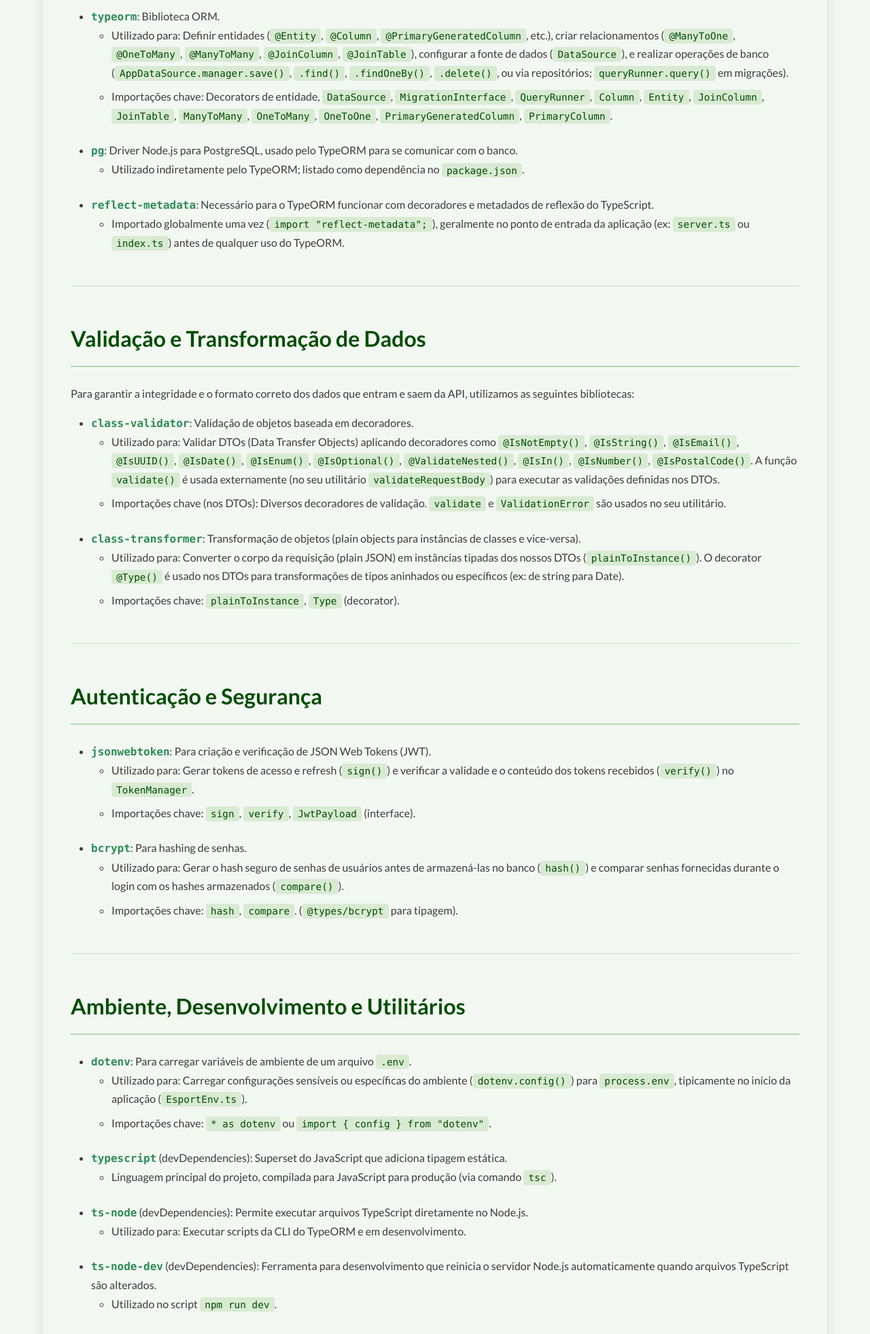
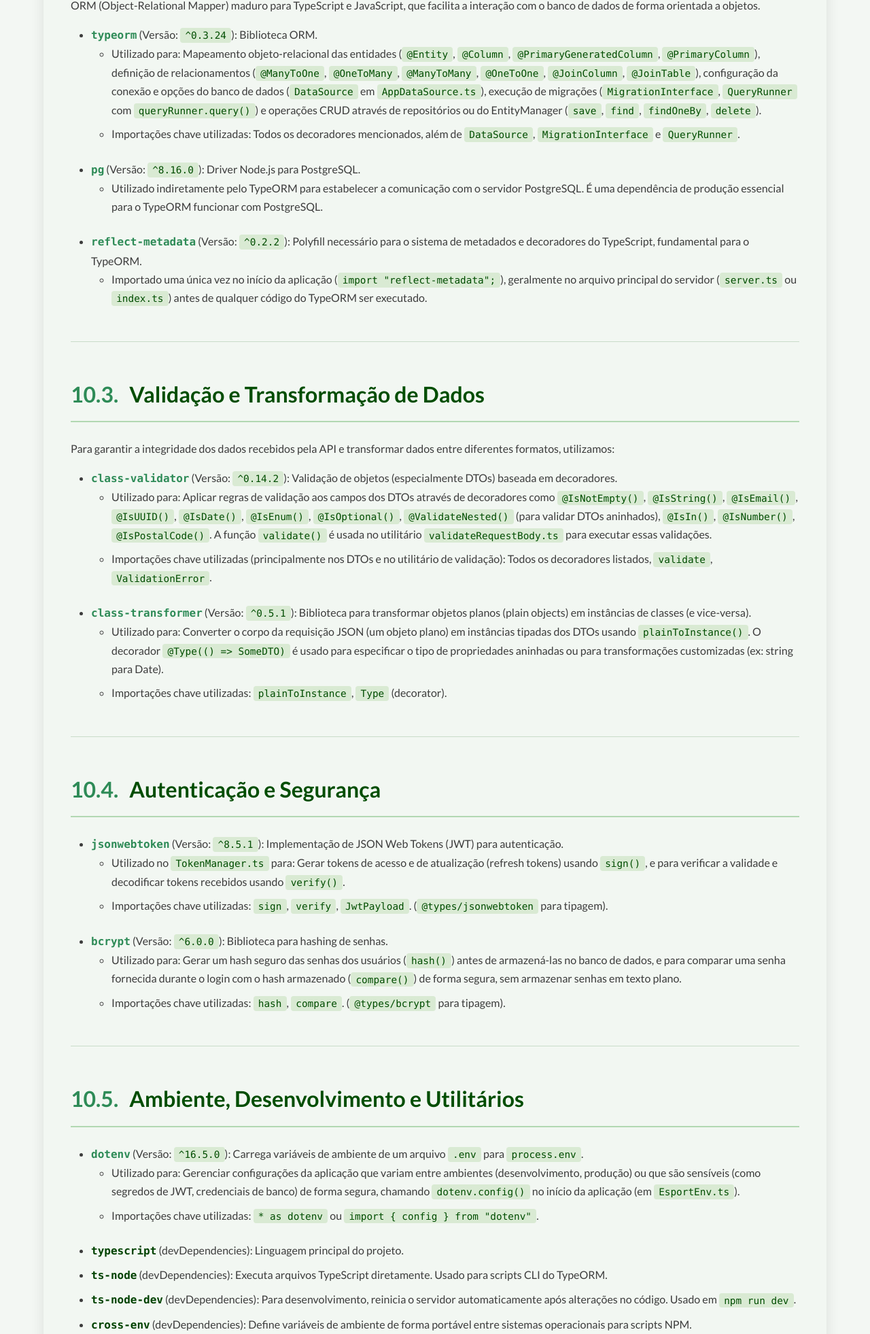
Before and after one commit to vyctor-carvalho/Trace_Point, a plain HTML site: page docs/dependencias_tecnologias.html in a window 1280 px wide. Shown: the part 838-2800 px from the top of the page at 68% size. Drawn offline with Linux system fonts and the light colour scheme.

Commit message:
Enumerando de forma corretas as pages

```diff
--- a/docs/dependencias_tecnologias.html
+++ b/docs/dependencias_tecnologias.html
@@ -3,7 +3,7 @@
 <head>
     <meta charset="UTF-8">
     <meta name="viewport" content="width=device-width, initial-scale=1.0">
-    <title>Dependências e Tecnologias Detalhadas - Trace Point API</title>
+    <title>Dependências Detalhadas - Trace Point API</title>
     <link rel="stylesheet" href="style.css">
 </head>
 <body>
@@ -32,18 +32,18 @@
 
     <div class="container">
         <header class="page-header">
-            <h1 class="project-title">Dependências e Tecnologias Detalhadas</h1>
-            <p class="project-subtitle">Uma visão sobre as principais bibliotecas e ferramentas que compõem o backend da API Trace Point e como foram utilizadas.</p>
+            <h1 class="project-title"><span class="section-number">10.</span> Dependências e Tecnologias Detalhadas</h1>
+            <p class="project-subtitle">Uma visão aprofundada sobre as principais bibliotecas, ferramentas e suas utilizações específicas no backend da API Trace Point.</p>
         </header>
 
         <section id="nodejs-express">
-            <h2>Node.js e Express.js</h2>
+            <h2><span class="section-number">10.1.</span> Node.js e Express.js</h2>
             <p>O <a href="https://nodejs.org/" target="_blank" rel="noopener noreferrer">Node.js</a> é o ambiente de execução JavaScript no servidor, permitindo a construção de aplicações backend eficientes. O <a href="https://expressjs.com/pt-br/" target="_blank" rel="noopener noreferrer">Express.js</a> é um framework minimalista e flexível para Node.js, usado para construir a estrutura da nossa API RESTful.</p>
             <ul>
-                <li><strong><a href="https://expressjs.com/pt-br/" target="_blank" rel="noopener noreferrer"><code>express</code></a></strong>: Framework principal para roteamento e middlewares.
+                <li><strong><a href="https://expressjs.com/pt-br/" target="_blank" rel="noopener noreferrer"><code>express</code></a></strong> (Versão: <code>^5.1.0</code>): Framework principal para roteamento e middlewares.
                     <ul>
-                        <li>Utilizado para: Criar a instância do servidor (<code>express()</code>), definir rotas (<code>server.get()</code>, <code>server.post()</code>, etc.), aplicar middlewares globais (<code>server.use(express.json())</code>) e middlewares de rota.</li>
-                        <li>Importações chave: <code>Request</code>, <code>Response</code>, <code>NextFunction</code>, <code>Router</code> de <code>express</code>.</li>
+                        <li>Utilizado para: Instanciar o servidor (<code>express()</code>), definir rotas HTTP (<code>server.get()</code>, <code>server.post()</code>, <code>server.put()</code>, <code>server.delete()</code>), organizar rotas com <code>Router</code>, aplicar middlewares globais como <code>express.json()</code> para parsing do corpo de requisições JSON, e para servir arquivos estáticos (<code>express.static()</code>).</li>
+                        <li>Importações chave utilizadas: <code>Request</code>, <code>Response</code>, <code>NextFunction</code>, <code>Router</code>, e a instância principal <code>express</code>.</li>
                     </ul>
                 </li>
             </ul>
@@ -52,23 +52,23 @@
         <hr class="section-divider">
 
         <section id="typeorm-postgresql">
-            <h2>TypeORM e PostgreSQL</h2>
-            <p>O <a href="https://www.postgresql.org/docs/" target="_blank" rel="noopener noreferrer">PostgreSQL</a> é o sistema de gerenciamento de banco de dados relacional escolhido. O <a href="https://typeorm.io/" target="_blank" rel="noopener noreferrer">TypeORM</a> é um ORM (Object-Relational Mapper) que facilita a interação com o banco de dados de forma orientada a objetos em TypeScript.</p>
+            <h2><span class="section-number">10.2.</span> TypeORM e PostgreSQL</h2>
+            <p>O <a href="https://www.postgresql.org/docs/" target="_blank" rel="noopener noreferrer">PostgreSQL</a> é o sistema de gerenciamento de banco de dados relacional escolhido pela sua robustez e funcionalidades avançadas. O <a href="https://typeorm.io/" target="_blank" rel="noopener noreferrer">TypeORM</a> é um ORM (Object-Relational Mapper) maduro para TypeScript e JavaScript, que facilita a interação com o banco de dados de forma orientada a objetos.</p>
             <ul>
-                <li><strong><a href="https://typeorm.io/" target="_blank" rel="noopener noreferrer"><code>typeorm</code></a></strong>: Biblioteca ORM.
+                <li><strong><a href="https://typeorm.io/" target="_blank" rel="noopener noreferrer"><code>typeorm</code></a></strong> (Versão: <code>^0.3.24</code>): Biblioteca ORM.
                     <ul>
-                        <li>Utilizado para: Definir entidades (<code>@Entity</code>, <code>@Column</code>, <code>@PrimaryGeneratedColumn</code>, etc.), criar relacionamentos (<code>@ManyToOne</code>, <code>@OneToMany</code>, <code>@ManyToMany</code>, <code>@JoinColumn</code>, <code>@JoinTable</code>), configurar a fonte de dados (<code>DataSource</code>), e realizar operações de banco (<code>AppDataSource.manager.save()</code>, <code>.find()</code>, <code>.findOneBy()</code>, <code>.delete()</code>, ou via repositórios; <code>queryRunner.query()</code> em migrações).</li>
-                        <li>Importações chave: Decorators de entidade, <code>DataSource</code>, <code>MigrationInterface</code>, <code>QueryRunner</code>, <code>Column</code>, <code>Entity</code>, <code>JoinColumn</code>, <code>JoinTable</code>, <code>ManyToMany</code>, <code>OneToMany</code>, <code>OneToOne</code>, <code>PrimaryGeneratedColumn</code>, <code>PrimaryColumn</code>.</li>
+                        <li>Utilizado para: Mapeamento objeto-relacional das entidades (<code>@Entity</code>, <code>@Column</code>, <code>@PrimaryGeneratedColumn</code>, <code>@PrimaryColumn</code>), definição de relacionamentos (<code>@ManyToOne</code>, <code>@OneToMany</code>, <code>@ManyToMany</code>, <code>@OneToOne</code>, <code>@JoinColumn</code>, <code>@JoinTable</code>), configuração da conexão e opções do banco de dados (<code>DataSource</code> em <code>AppDataSource.ts</code>), execução de migrações (<code>MigrationInterface</code>, <code>QueryRunner</code> com <code>queryRunner.query()</code>) e operações CRUD através de repositórios ou do EntityManager (<code>save</code>, <code>find</code>, <code>findOneBy</code>, <code>delete</code>).</li>
+                        <li>Importações chave utilizadas: Todos os decoradores mencionados, além de <code>DataSource</code>, <code>MigrationInterface</code> e <code>QueryRunner</code>.</li>
                     </ul>
                 </li>
-                <li><strong><a href="https://node-postgres.com/" target="_blank" rel="noopener noreferrer"><code>pg</code></a></strong>: Driver Node.js para PostgreSQL, usado pelo TypeORM para se comunicar com o banco.
+                <li><strong><a href="https://node-postgres.com/" target="_blank" rel="noopener noreferrer"><code>pg</code></a></strong> (Versão: <code>^8.16.0</code>): Driver Node.js para PostgreSQL.
                     <ul>
-                        <li>Utilizado indiretamente pelo TypeORM; listado como dependência no <code>package.json</code>.</li>
+                        <li>Utilizado indiretamente pelo TypeORM para estabelecer a comunicação com o servidor PostgreSQL. É uma dependência de produção essencial para o TypeORM funcionar com PostgreSQL.</li>
                     </ul>
                 </li>
-                <li><strong><a href="https://www.npmjs.com/package/reflect-metadata" target="_blank" rel="noopener noreferrer"><code>reflect-metadata</code></a></strong>: Necessário para o TypeORM funcionar com decoradores e metadados de reflexão do TypeScript.
+                <li><strong><a href="https://www.npmjs.com/package/reflect-metadata" target="_blank" rel="noopener noreferrer"><code>reflect-metadata</code></a></strong> (Versão: <code>^0.2.2</code>): Polyfill necessário para o sistema de metadados e decoradores do TypeScript, fundamental para o TypeORM.
                     <ul>
-                        <li>Importado globalmente uma vez (<code>import "reflect-metadata";</code>), geralmente no ponto de entrada da aplicação (ex: <code>server.ts</code> ou <code>index.ts</code>) antes de qualquer uso do TypeORM.</li>
+                        <li>Importado uma única vez no início da aplicação (<code>import "reflect-metadata";</code>), geralmente no arquivo principal do servidor (<code>server.ts</code> ou <code>index.ts</code>) antes de qualquer código do TypeORM ser executado.</li>
                     </ul>
                 </li>
             </ul>
@@ -77,19 +77,19 @@
         <hr class="section-divider">
 
         <section id="validacao-transformacao">
-            <h2>Validação e Transformação de Dados</h2>
-            <p>Para garantir a integridade e o formato correto dos dados que entram e saem da API, utilizamos as seguintes bibliotecas:</p>
+            <h2><span class="section-number">10.3.</span> Validação e Transformação de Dados</h2>
+            <p>Para garantir a integridade dos dados recebidos pela API e transformar dados entre diferentes formatos, utilizamos:</p>
             <ul>
-                <li><strong><a href="https://github.com/typestack/class-validator" target="_blank" rel="noopener noreferrer"><code>class-validator</code></a></strong>: Validação de objetos baseada em decoradores.
+                <li><strong><a href="https://github.com/typestack/class-validator" target="_blank" rel="noopener noreferrer"><code>class-validator</code></a></strong> (Versão: <code>^0.14.2</code>): Validação de objetos (especialmente DTOs) baseada em decoradores.
                     <ul>
-                        <li>Utilizado para: Validar DTOs (Data Transfer Objects) aplicando decoradores como <code>@IsNotEmpty()</code>, <code>@IsString()</code>, <code>@IsEmail()</code>, <code>@IsUUID()</code>, <code>@IsDate()</code>, <code>@IsEnum()</code>, <code>@IsOptional()</code>, <code>@ValidateNested()</code>, <code>@IsIn()</code>, <code>@IsNumber()</code>, <code>@IsPostalCode()</code>. A função <code>validate()</code> é usada externamente (no seu utilitário <code>validateRequestBody</code>) para executar as validações definidas nos DTOs.</li>
-                        <li>Importações chave (nos DTOs): Diversos decoradores de validação. <code>validate</code> e <code>ValidationError</code> são usados no seu utilitário.</li>
+                        <li>Utilizado para: Aplicar regras de validação aos campos dos DTOs através de decoradores como <code>@IsNotEmpty()</code>, <code>@IsString()</code>, <code>@IsEmail()</code>, <code>@IsUUID()</code>, <code>@IsDate()</code>, <code>@IsEnum()</code>, <code>@IsOptional()</code>, <code>@ValidateNested()</code> (para validar DTOs aninhados), <code>@IsIn()</code>, <code>@IsNumber()</code>, <code>@IsPostalCode()</code>. A função <code>validate()</code> é usada no utilitário <code>validateRequestBody.ts</code> para executar essas validações.</li>
+                        <li>Importações chave utilizadas (principalmente nos DTOs e no utilitário de validação): Todos os decoradores listados, <code>validate</code>, <code>ValidationError</code>.</li>
                     </ul>
                 </li>
-                <li><strong><a href="https://github.com/typestack/class-transformer" target="_blank" rel="noopener noreferrer"><code>class-transformer</code></a></strong>: Transformação de objetos (plain objects para instâncias de classes e vice-versa).
+                <li><strong><a href="https://github.com/typestack/class-transformer" target="_blank" rel="noopener noreferrer"><code>class-transformer</code></a></strong> (Versão: <code>^0.5.1</code>): Biblioteca para transformar objetos planos (plain objects) em instâncias de classes (e vice-versa).
                     <ul>
-                        <li>Utilizado para: Converter o corpo da requisição (plain JSON) em instâncias tipadas dos nossos DTOs (<code>plainToInstance()</code>). O decorator <code>@Type()</code> é usado nos DTOs para transformações de tipos aninhados ou específicos (ex: de string para Date).</li>
-                        <li>Importações chave: <code>plainToInstance</code>, <code>Type</code> (decorator).</li>
+                        <li>Utilizado para: Converter o corpo da requisição JSON (um objeto plano) em instâncias tipadas dos DTOs usando <code>plainToInstance()</code>. O decorador <code>@Type(() => SomeDTO)</code> é usado para especificar o tipo de propriedades aninhadas ou para transformações customizadas (ex: string para Date).</li>
+                        <li>Importações chave utilizadas: <code>plainToInstance</code>, <code>Type</code> (decorator).</li>
                     </ul>
                 </li>
             </ul>
@@ -98,18 +98,18 @@
         <hr class="section-divider">
 
         <section id="autenticacao-seguranca">
-            <h2>Autenticação e Segurança</h2>
+            <h2><span class="section-number">10.4.</span> Autenticação e Segurança</h2>
             <ul>
-                <li><strong><a href="https://www.npmjs.com/package/jsonwebtoken" target="_blank" rel="noopener noreferrer"><code>jsonwebtoken</code></a></strong>: Para criação e verificação de JSON Web Tokens (JWT).
+                <li><strong><a href="https://www.npmjs.com/package/jsonwebtoken" target="_blank" rel="noopener noreferrer"><code>jsonwebtoken</code></a></strong> (Versão: <code>^8.5.1</code>): Implementação de JSON Web Tokens (JWT) para autenticação.
                     <ul>
-                        <li>Utilizado para: Gerar tokens de acesso e refresh (<code>sign()</code>) e verificar a validade e o conteúdo dos tokens recebidos (<code>verify()</code>) no <code>TokenManager</code>.</li>
-                        <li>Importações chave: <code>sign</code>, <code>verify</code>, <code>JwtPayload</code> (interface).</li>
+                        <li>Utilizado no <code>TokenManager.ts</code> para: Gerar tokens de acesso e de atualização (refresh tokens) usando <code>sign()</code>, e para verificar a validade e decodificar tokens recebidos usando <code>verify()</code>.</li>
+                        <li>Importações chave utilizadas: <code>sign</code>, <code>verify</code>, <code>JwtPayload</code>. (<code>@types/jsonwebtoken</code> para tipagem).</li>
                     </ul>
                 </li>
-                <li><strong><a href="https://www.npmjs.com/package/bcrypt" target="_blank" rel="noopener noreferrer"><code>bcrypt</code></a></strong>: Para hashing de senhas.
+                <li><strong><a href="https://www.npmjs.com/package/bcrypt" target="_blank" rel="noopener noreferrer"><code>bcrypt</code></a></strong> (Versão: <code>^6.0.0</code>): Biblioteca para hashing de senhas.
                     <ul>
-                        <li>Utilizado para: Gerar o hash seguro de senhas de usuários antes de armazená-las no banco (<code>hash()</code>) e comparar senhas fornecidas durante o login com os hashes armazenados (<code>compare()</code>).</li>
-                        <li>Importações chave: <code>hash</code>, <code>compare</code>. (<code>@types/bcrypt</code> para tipagem).</li>
+                        <li>Utilizado para: Gerar um hash seguro das senhas dos usuários (<code>hash()</code>) antes de armazená-las no banco de dados, e para comparar uma senha fornecida durante o login com o hash armazenado (<code>compare()</code>) de forma segura, sem armazenar senhas em texto plano.</li>
+                        <li>Importações chave utilizadas: <code>hash</code>, <code>compare</code>. (<code>@types/bcrypt</code> para tipagem).</li>
                     </ul>
                 </li>
             </ul>
@@ -117,36 +117,20 @@
 
         <hr class="section-divider">
 
-        <section id="ambiente-dev">
-            <h2>Ambiente, Desenvolvimento e Utilitários</h2>
+        <section id="ambiente-dev-utils">
+            <h2><span class="section-number">10.5.</span> Ambiente, Desenvolvimento e Utilitários</h2>
             <ul>
-                <li><strong><a href="https://www.npmjs.com/package/dotenv" target="_blank" rel="noopener noreferrer"><code>dotenv</code></a></strong>: Para carregar variáveis de ambiente de um arquivo <code>.env</code>.
+                <li><strong><a href="https://www.npmjs.com/package/dotenv" target="_blank" rel="noopener noreferrer"><code>dotenv</code></a></strong> (Versão: <code>^16.5.0</code>): Carrega variáveis de ambiente de um arquivo <code>.env</code> para <code>process.env</code>.
                     <ul>
-                        <li>Utilizado para: Carregar configurações sensíveis ou específicas do ambiente (<code>dotenv.config()</code>) para <code>process.env</code>, tipicamente no início da aplicação (<code>EsportEnv.ts</code>).</li>
-                        <li>Importações chave: <code>* as dotenv</code> ou <code>import { config } from "dotenv"</code>.</li>
+                        <li>Utilizado para: Gerenciar configurações da aplicação que variam entre ambientes (desenvolvimento, produção) ou que são sensíveis (como segredos de JWT, credenciais de banco) de forma segura, chamando <code>dotenv.config()</code> no início da aplicação (em <code>EsportEnv.ts</code>).</li>
+                        <li>Importações chave utilizadas: <code>* as dotenv</code> ou <code>import { config } from "dotenv"</code>.</li>
                     </ul>
                 </li>
-                <li><strong><a href="https://www.typescriptlang.org/docs/" target="_blank" rel="noopener noreferrer"><code>typescript</code></a></strong> (devDependencies): Superset do JavaScript que adiciona tipagem estática.
-                    <ul>
-                        <li>Linguagem principal do projeto, compilada para JavaScript para produção (via comando <code>tsc</code>).</li>
-                    </ul>
-                </li>
-                <li><strong><a href="https://www.npmjs.com/package/ts-node" target="_blank" rel="noopener noreferrer"><code>ts-node</code></a></strong> (devDependencies): Permite executar arquivos TypeScript diretamente no Node.js.
-                    <ul>
-                        <li>Utilizado para: Executar scripts da CLI do TypeORM e em desenvolvimento.</li>
-                    </ul>
-                </li>
-                <li><strong><a href="https://www.npmjs.com/package/ts-node-dev" target="_blank" rel="noopener noreferrer"><code>ts-node-dev</code></a></strong> (devDependencies): Ferramenta para desenvolvimento que reinicia o servidor Node.js automaticamente quando arquivos TypeScript são alterados.
-                    <ul>
-                        <li>Utilizado no script <code>npm run dev</code>.</li>
-                    </ul>
-                </li>
-                <li><strong><a href="https://www.npmjs.com/package/cross-env" target="_blank" rel="noopener noreferrer"><code>cross-env</code></a></strong> (devDependencies): Permite definir variáveis de ambiente de forma compatível entre diferentes sistemas operacionais nos scripts NPM.
-                    <ul>
-                        <li>Utilizado nos scripts NPM para configurar variáveis como <code>TYPEORM_DATA_SOURCE</code> ou <code>TYPEORM_MIGRATIONS</code> para os comandos da CLI do TypeORM.</li>
-                    </ul>
-                </li>
-                 <li><strong><code>@types/*</code></strong> (devDependencies): Pacotes que fornecem definições de tipo TypeScript para bibliotecas JavaScript (ex: <code>@types/express</code>, <code>@types/jsonwebtoken</code>, <code>@types/bcrypt</code>, <code>@types/node</code>).</li>
+                <li><strong><code>typescript</code></strong> (devDependencies): Linguagem principal do projeto.</li>
+                <li><strong><code>ts-node</code></strong> (devDependencies): Executa arquivos TypeScript diretamente. Usado para scripts CLI do TypeORM.</li>
+                <li><strong><code>ts-node-dev</code></strong> (devDependencies): Para desenvolvimento, reinicia o servidor automaticamente após alterações no código. Usado em <code>npm run dev</code>.</li>
+                <li><strong><code>cross-env</code></strong> (devDependencies): Define variáveis de ambiente de forma portável entre sistemas operacionais para scripts NPM.</li>
+                <li><strong><code>@types/*</code></strong> (devDependencies): Pacotes de definição de tipos TypeScript para bibliotecas JavaScript, garantindo a checagem de tipos e o autocompletar no desenvolvimento.</li>
             </ul>
         </section>
 
@@ -154,9 +138,9 @@
 
         <section id="navegacao-final">
             <p style="text-align: center; margin-top: 25px;">
-                <a href="index.html" class="button-link">Voltar para Visão Geral</a>
-                <a href="instalacao.html" class="button-link">Guia de Instalação</a>
-                <a href="api_referencia.html" class="button-link">Referência da API</a>
+                <a href="estrutura_projeto.html" class="button-link">Ver Estrutura do Projeto</a>
+                <a href="modelo_relacional.html" class="button-link">Ver Modelo Relacional (DER)</a>
+                <a href="index.html" class="button-link">Página Inicial</a>
             </p>
         </section>
 
```
Also changed, not shown: docs/estrutura_projeto.html (+1 -1 lines), docs/modelo_relacional.html (+1 -1 lines).
